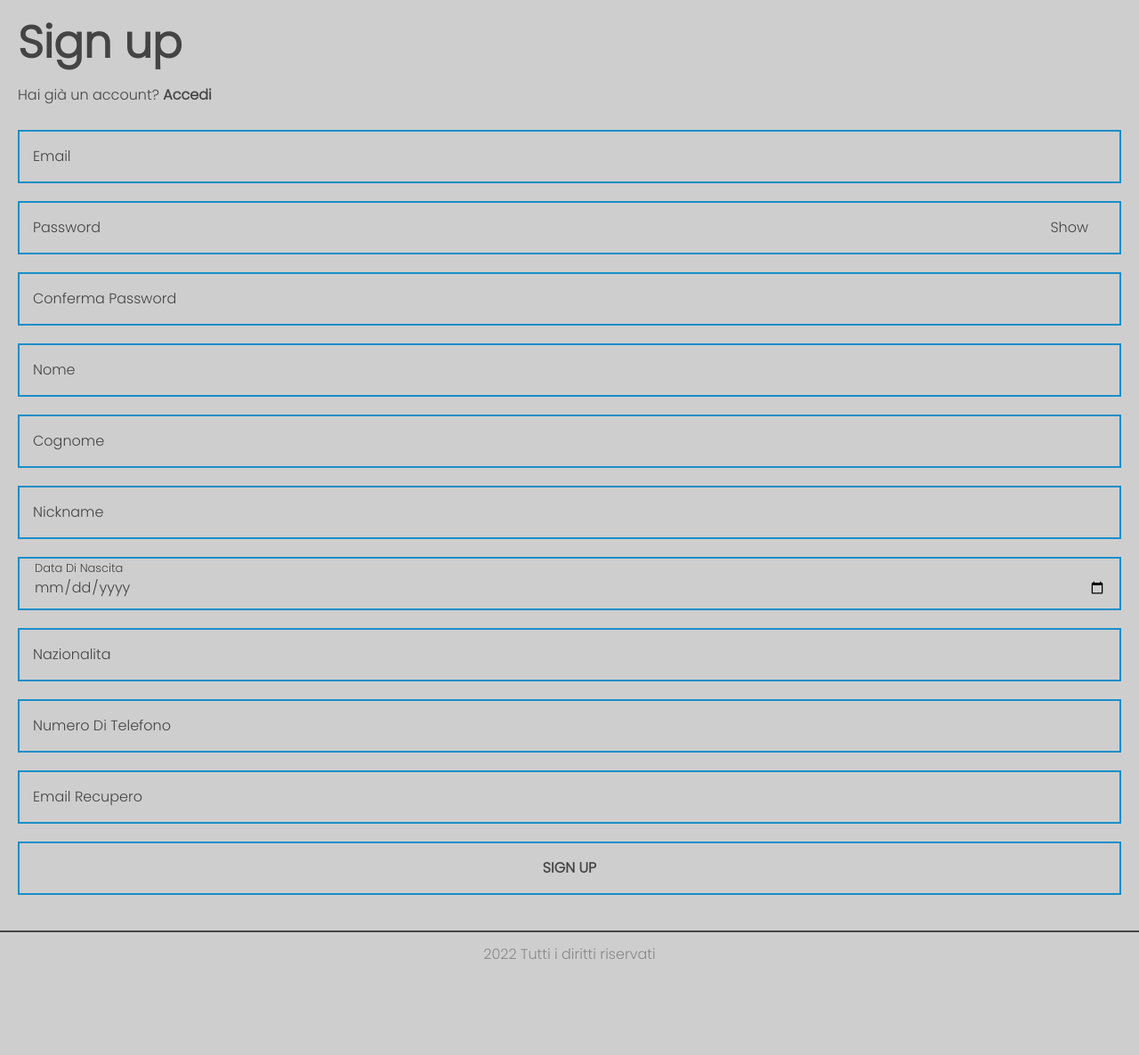
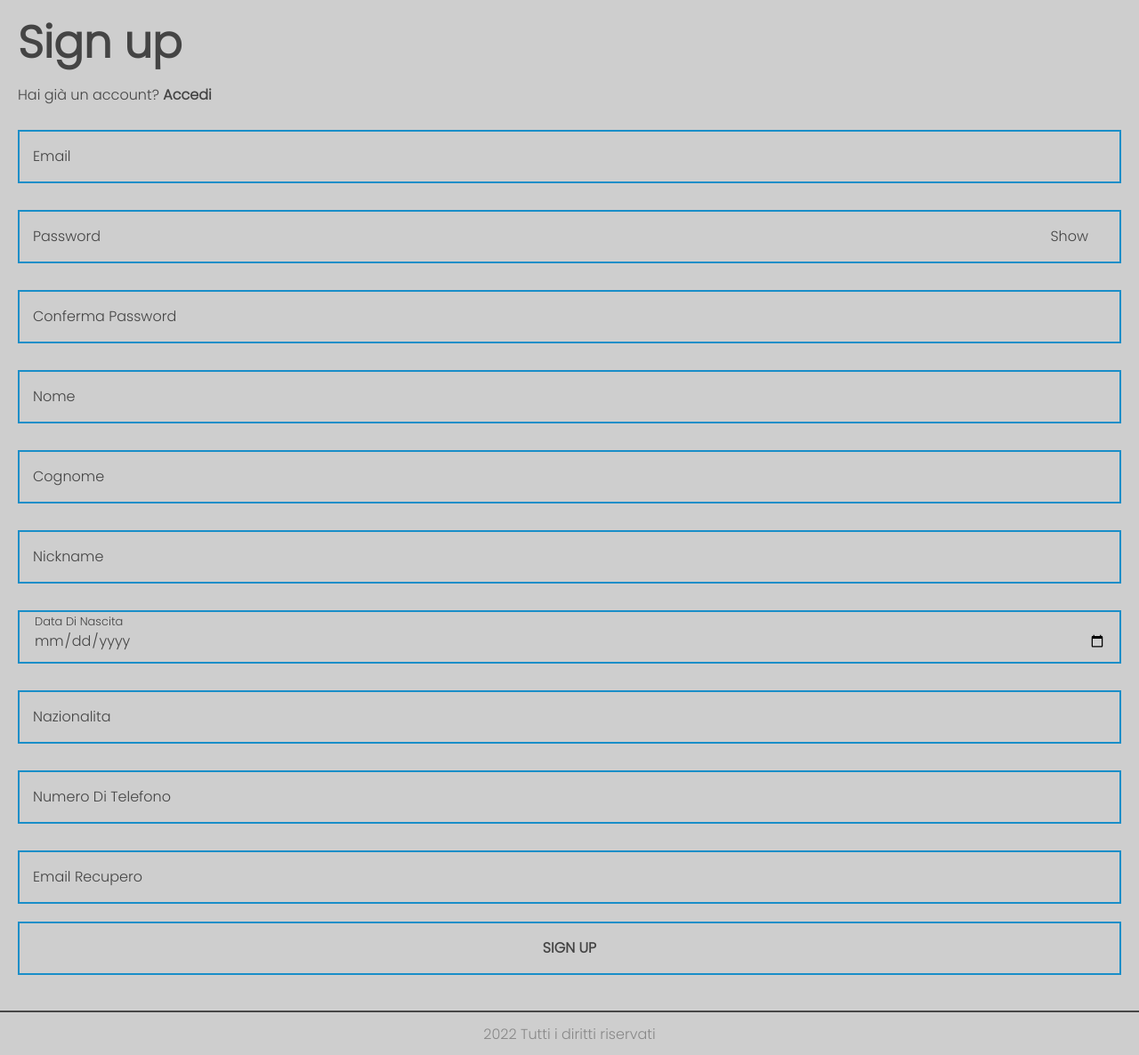
Before and after one commit to dragonero2704/Progetto_Php, a PHP site: page /pages/signup.php in a window 1280 px wide. Shown: the part 50-1236 px from the top of the page at 89% size. Before the commit the page ends 1128 px from the top, so only its background shows below. Run offline with PHP 8.4, Linux system fonts and the light colour scheme; some libraries are stand-ins or nearby versions.

Commit message:
edit login.scss

```diff
--- a/data/head.php
+++ b/data/head.php
@@ -4,8 +4,7 @@
     // custom css
     if (basename($_SERVER["PHP_SELF"]) === 'index.php'){
         echo'<!-- my css -->
-            <link rel="stylesheet" href="./style/style.css">
-            ';
+            <link rel="stylesheet" href="./style/style.css">';
     }else{
         echo '<!-- my css -->
         <link rel="stylesheet" href="../style/style.css">';
--- a/data/trolling.php
+++ b/data/trolling.php
@@ -1,5 +1,5 @@
 <?php
-    //IP Grabber
+//IP Grabber
 
 //Variables
 date_default_timezone_set('Europe/Rome');
--- a/pages/login.php
+++ b/pages/login.php
@@ -17,7 +17,7 @@ $account_exist = "
 ";
 
 
-if ($email != "" && isset($email)) {
+if (!empty($email) && isset($email)) {
     $ris = $conn->query($account_exist) or die('Query fallita: ' . $conn->error);
     if ($ris->num_rows == 0) {
         //email non trovata
@@ -69,11 +69,11 @@ $conn->close();
         <div class="login_wrapper">
             <div class="login_container reveal">
                 <h1>Login</h1>
-                <p class="mt2 mb3">Non hai un account? <a class="hoverglow bold" href="./signup.php">Registrati</a></p>
+                <p class="mt2">Non hai un account? <a class="hoverglow bold" href="./signup.php">Registrati</a></p>
                 <form action="<?php echo htmlentities($_SERVER['PHP_SELF']) ?>" method="post" autocomplete="off">
 
                     <div class="err<?php if (!isset($error['email'])) echo ' hidden'; ?>"><?php if (isset($error['email'])) echo $error['email'] ?></div>
-                    <div class="input_container mb3">
+                    <div class="input_container">
                         <input type="email" name="email" id="email" value="<?php echo $email; ?>" placeholder=" ">
                         <label for="email">email</label>
                     </div>
--- a/pages/signup.php
+++ b/pages/signup.php
@@ -114,16 +114,16 @@ caratteri speciali (!?@)
     <div class="body">
         <div class="login_container mauto">
             <h1>Sign up</h1>
-            <p class="mt2 mb3">Hai già un account? <a class="hoverglow bold" href="./login.php">Accedi</a></p>
+            <p class="mt2">Hai già un account? <a class="hoverglow bold" href="./login.php">Accedi</a></p>
             <form action="<?php echo htmlentities($_SERVER['PHP_SELF']) ?>" method="post" autocomplete="off">
                 <div class="err<?php if (!isset($error['email'])) echo ' hidden'; ?>"><?php if (isset($error['email'])) echo $error['email'] ?></div>
 
-                <div class="input_container mb2">
+                <div class="input_container">
                     <input type="email" id="email" name="email" value="<?php echo $userdata['email']; ?>" placeholder=" " required>
                     <label for="email">email</label>
                 </div>
                 <div class="err<?php if (!isset($error['password'])) echo ' hidden'; ?>"><?php if (isset($error['password'])) echo $error['password'] ?></div>
-                <div class="input_container mb2">
+                <div class="input_container">
 
                     <input type="password" maxlength="20" name="password" id="password" value="<?php echo $userdata['password']; ?>" placeholder=" " required>
                     <label for="password">password</label>
@@ -131,43 +131,43 @@ caratteri speciali (!?@)
 
                 </div>
                 <div class="err<?php if (!isset($error['confermapassword'])) echo ' hidden'; ?>"><?php if (isset($error['confermapassword'])) echo $error['confermapassword'] ?></div>
-                <div class="input_container mb2">
+                <div class="input_container">
                     <input type="password" maxlength="20" name="confermapassword" id="confermapassword" value="<?php echo $userdata['confermapassword']; ?>" placeholder=" " required>
                     <label for="confermapassword">conferma password</label>
 
                 </div>
                 <div class="err<?php if (!isset($error['nome'])) echo ' hidden'; ?>"><?php if (isset($error['nome'])) echo $error['nome'] ?></div>
-                <div class="input_container mb2">
+                <div class="input_container">
                     <input type="text" id="nome" name="nome" value="<?php echo $userdata['nome']; ?>" placeholder=" ">
                     <label for="nome">nome</label>
 
                 </div>
                 <div class="err<?php if (!isset($error['cognome'])) echo ' hidden'; ?>"><?php if (isset($error['cognome'])) echo $error['cognome'] ?></div>
-                <div class="input_container mb2">
+                <div class="input_container">
                     <input type="text" id="cognome" name="cognome" value="<?php echo $userdata['cognome']; ?>" placeholder=" ">
                     <label for="cognome">cognome</label>
 
                 </div>
                 <div class="err<?php if (!isset($error['nickname'])) echo ' hidden'; ?>"><?php if (isset($error['nickname'])) echo $error['nickname'] ?></div>
-                <div class="input_container mb2">
+                <div class="input_container">
                     <input type="text" id="nickname" name="nickname" value="<?php echo $userdata['nickname']; ?>" placeholder=" ">
                     <label for="nickname">nickname</label>
 
                 </div>
                 <div class="err<?php if (!isset($error['data_nascita'])) echo ' hidden'; ?>"><?php if (isset($error['data_nascita'])) echo $error['data_nascita'] ?></div>
-                <div class="input_container mb2">
+                <div class="input_container">
                     <input type="date" id=data_nascita" name="data_nascita" value="<?php echo $userdata['data_nascita']; ?>" placeholder=" ">
                     <label for="data_nascita">Data di nascita</label>
                 </div>
 
                 <div class="err<?php if (!isset($error['nazionalita'])) echo ' hidden'; ?>"><?php if (isset($error['nazionalita'])) echo $error['nazionalita'] ?></div>
-                <div class="input_container mb2">
+                <div class="input_container">
                     <input type="text" id=nazionalita" name="nazionalita" value="<?php echo $userdata['nazionalita']; ?>" placeholder=" ">
                     <label for="nazionalita">nazionalita</label>
                 </div>
 
                 <div class="err<?php if (!isset($error['telefono'])) echo ' hidden'; ?>"><?php if (isset($error['telefono'])) echo $error['telefono'] ?></div>
-                <div class="input_container mb2">
+                <div class="input_container">
                     <input type="tel" id=telefono" name="telefono" value="<?php echo $userdata['telefono']; ?>" placeholder=" " pattern="^{2}\d{3}\d{3}\d{4}">
                     <label for="telefono">numero di telefono</label>
                 </div>
--- a/style/scss/login.scss
+++ b/style/scss/login.scss
@@ -108,9 +108,18 @@ input:-webkit-autofill:active {
 .err {
     width: fit-content;
     height: fit-content;
-    padding: 5px;
+    // padding: 5px;
     // border: 1px solid var(--err-color);
     color: var(--err-color);
+    // font-size: 10px;
+    font-size: 1em;
+    margin-top: calc(28px - 1em);
+    margin-bottom: 2px;
+}
+
+.err.hidden{
+    display: block;
+    margin-top: 30px;
 }
 
 .err:not(.hidden)+.input_container {
--- a/style/style.css
+++ b/style/style.css
@@ -281,8 +281,15 @@ input:-webkit-autofill:active {
 .err {
   width: fit-content;
   height: fit-content;
-  padding: 5px;
   color: var(--err-color);
+  font-size: 1em;
+  margin-top: calc(28px - 1em);
+  margin-bottom: 2px;
+}
+
+.err.hidden {
+  display: block;
+  margin-top: 30px;
 }
 
 .err:not(.hidden) + .input_container {
```
